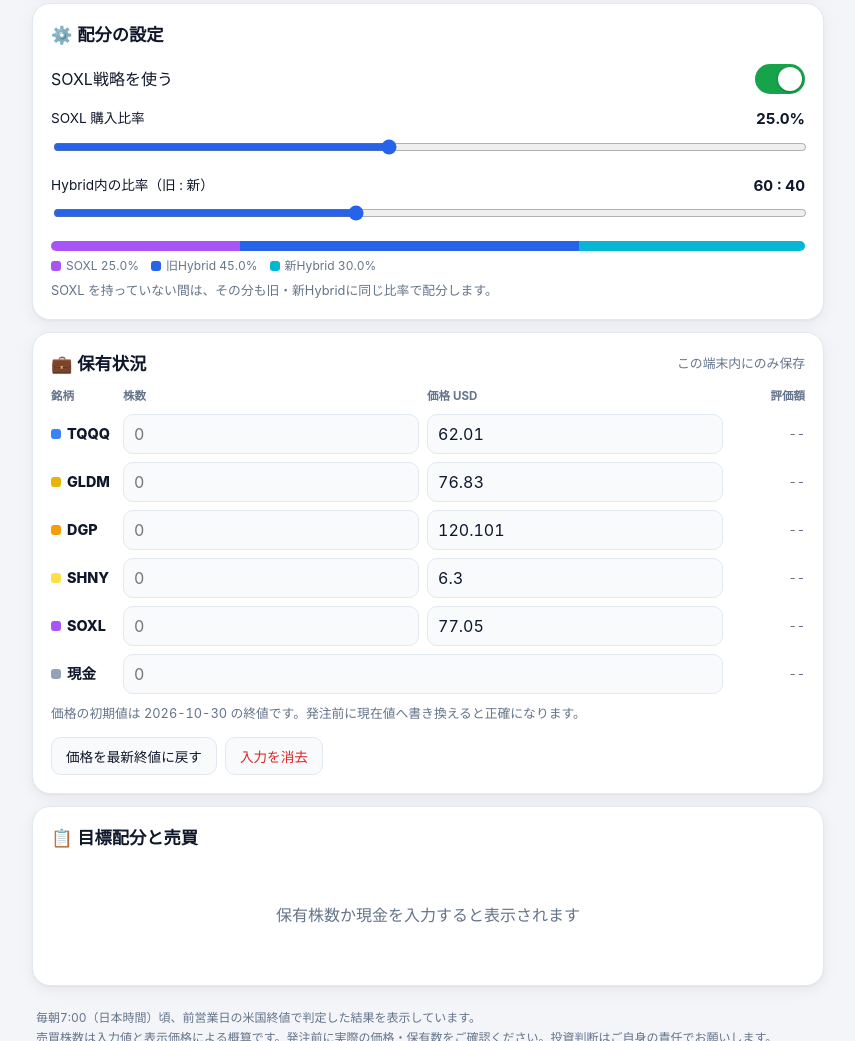
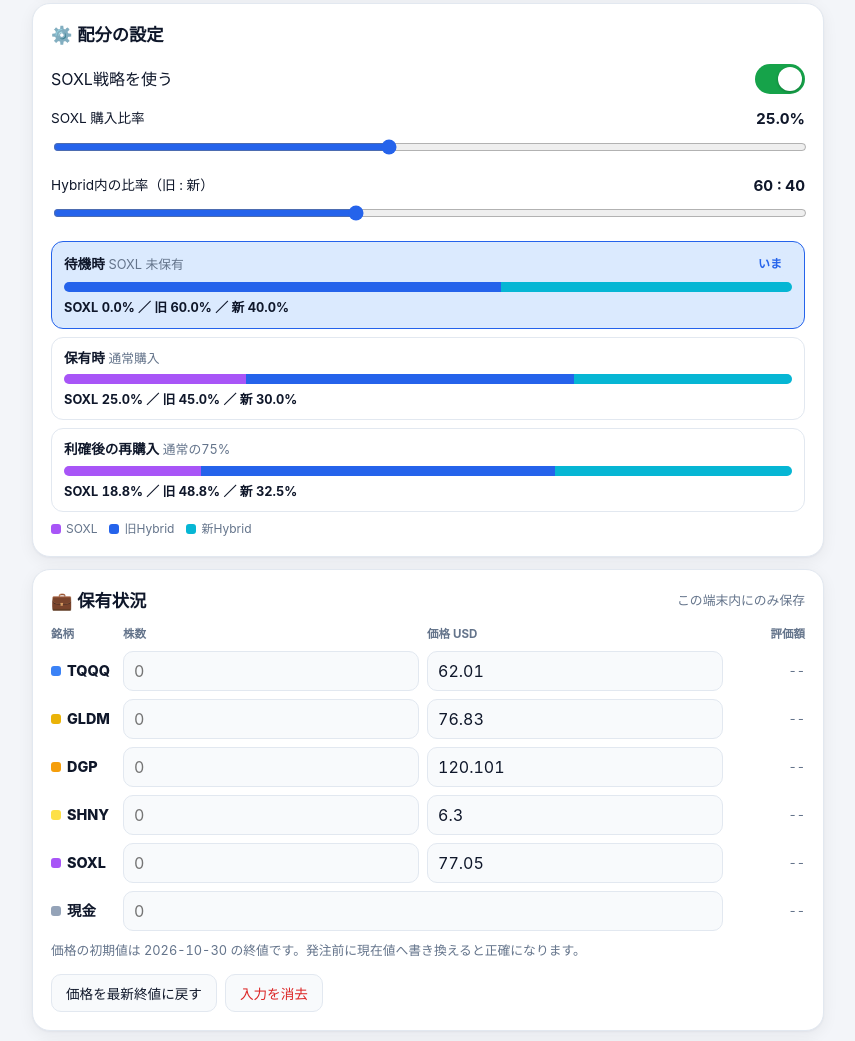
Before and after one commit to daikimhr0217-hub/hybrid-signals, a plain HTML site: page index.html in a window 1280 px wide. Shown: the part 1598-2639 px from the top of the page, without its empty margins (212-1067 px from the left). Drawn offline with Linux system fonts and the light colour scheme.

Commit message:
Show allocation per SOXL scenario (idle / held / post-TP)

```diff
--- a/index.html
+++ b/index.html
@@ -110,6 +110,10 @@
   .toggle input:checked + .knob::after { left:23px; }
   .alloc-bar { display:flex; height:10px; border-radius:999px; overflow:hidden; background:var(--gray-bg); margin:6px 0; }
   .alloc-bar > div { height:100%; transition:width .25s; }
+  .scen { padding:10px 12px; border-radius:12px; border:1px solid var(--line); margin-top:8px; }
+  .scen.now { border-color:var(--blue); background:var(--blue-bg); }
+  .scen-h { display:flex; justify-content:space-between; align-items:center; font-size:.85rem; }
+  .scen-v { font-size:.8rem; font-weight:700; font-feature-settings:"tnum"; }
   .legend { display:flex; flex-wrap:wrap; gap:4px 12px; font-size:.75rem; color:var(--muted); }
   .legend span { display:inline-flex; align-items:center; gap:5px; }
 
@@ -171,9 +175,8 @@
       <div class="lab"><span>Hybrid内の比率（旧 : 新）</span><b id="newShareOut"></b></div>
       <input type="range" id="newShare" min="0" max="100" step="5">
     </div>
-    <div class="alloc-bar" id="baseBar"></div>
-    <div class="legend" id="baseLegend"></div>
-    <div class="muted" style="margin-top:6px" id="allocNote"></div>
+    <div id="scenarios"></div>
+    <div class="legend" style="margin-top:8px"><span><span class="sw" style="background:var(--c-SOXL)"></span>SOXL</span><span><span class="sw" style="background:var(--blue)"></span>旧Hybrid</span><span><span class="sw" style="background:#06b6d4"></span>新Hybrid</span></div>
   </section>
 
   <section class="card">
@@ -448,15 +451,22 @@ function compute() {
   $("soxlBaseField").style.display = soxlOn ? "" : "none";
   $("soxlBaseOut").textContent = pct(base, 1);
   $("newShareOut").textContent = `${Math.round((1 - newShare) * 100)} : ${Math.round(newShare * 100)}`;
-  const sB = soxlOn ? base : 0;
-  const baseParts = [
-    { l: "SOXL", w: sB, c: color("SOXL") },
-    { l: "旧Hybrid", w: (1 - sB) * (1 - newShare), c: "var(--blue)" },
-    { l: "新Hybrid", w: (1 - sB) * newShare, c: "#06b6d4" },
-  ];
-  $("baseBar").innerHTML = barHTML(baseParts);
-  $("baseLegend").innerHTML = baseParts.map((p) => `<span><span class="sw" style="background:${p.c}"></span>${p.l} ${pct(p.w, 1)}</span>`).join("");
-  $("allocNote").textContent = soxlOn ? "SOXL を持っていない間は、その分も旧・新Hybridに同じ比率で配分します。" : "";
+  // SOXL の状況ごとの配分（待機時は SOXL 分も旧・新Hybridに同じ比率で配分）
+  const fracNow = !s ? 0 : s.pending ? (s.pending.action === "BUY" ? (s.pending.entry_fraction ?? 1) : 0)
+    : s.model_position === "HOLD" ? (s.current_entry_fraction ?? 1) : 0;
+  const scen = soxlOn ? [
+    { k: "待機時", f: 0, d: "SOXL 未保有" },
+    { k: "保有時", f: 1, d: "通常購入" },
+    { k: "利確後の再購入", f: s?.take_profit_threshold ? 0.75 : null, d: "通常の75%" },
+  ].filter((x) => x.f != null) : [{ k: "SOXL なし", f: 0, d: "" }];
+  const nowIdx = soxlOn ? scen.findIndex((x) => Math.abs(x.f - fracNow) < 1e-9) : 0;
+  $("scenarios").innerHTML = scen.map((x, i) => {
+    const sw_ = base * x.f, o = (1 - sw_) * (1 - newShare), nw = (1 - sw_) * newShare;
+    return `<div class="scen${i === nowIdx ? " now" : ""}">
+      <div class="scen-h"><span><b>${x.k}</b> <span class="muted">${x.d}</span></span>${i === nowIdx ? '<span class="pill b">いま</span>' : ""}</div>
+      <div class="alloc-bar">${barHTML([{ l: "SOXL", w: sw_, c: color("SOXL") }, { l: "旧Hybrid", w: o, c: "var(--blue)" }, { l: "新Hybrid", w: nw, c: "#06b6d4" }])}</div>
+      <div class="scen-v">${soxlOn ? `SOXL ${pct(sw_, 1)} ／ ` : ""}旧 ${pct(o, 1)} ／ 新 ${pct(nw, 1)}</div></div>`;
+  }).join("");
   $("priceNote").textContent = `価格の初期値は ${SIG.price_date} の終値です。発注前に現在値へ書き換えると正確になります。`;
 
   if (total <= 0) { $("result").innerHTML = `<div class="skeleton">保有株数か現金を入力すると表示されます</div>`; return; }
```
